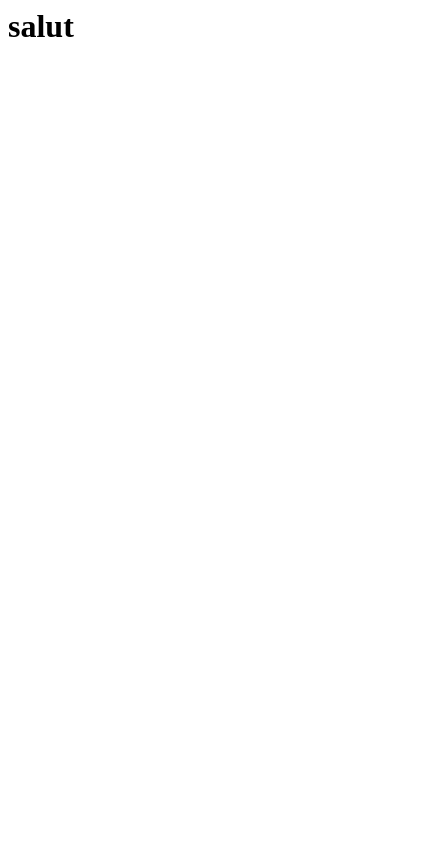
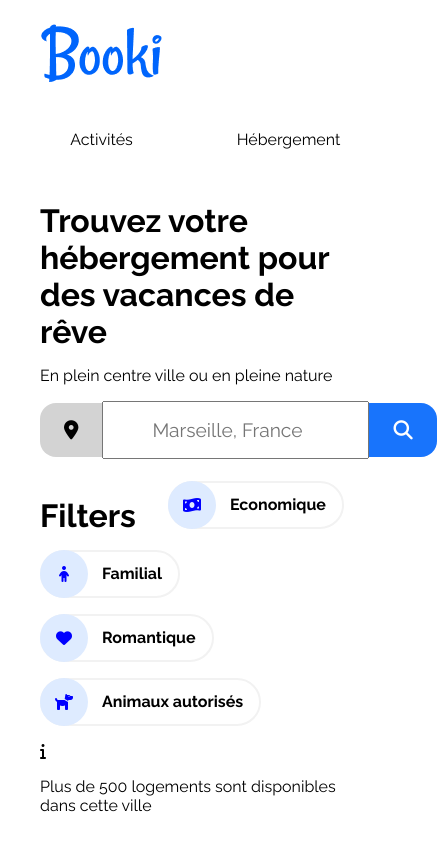
Before and after one commit to Jackyev4/Booki_P2, a plain HTML site: page index.html in a window 390 px wide. Shown: the whole page, 437 px wide, since content can reach past the window. Drawn offline with Linux system fonts and the light colour scheme.

Commit message:
ajout du search

```diff
--- a/index.html
+++ b/index.html
@@ -1 +1,73 @@
-<h1>salut</h1>
+<!DOCTYPE html>
+<html lang="en">
+<head>
+    <meta charset="UTF-8">
+    <meta http-equiv="X-UA-Compatible"
+     content="IE=edge">
+    <meta name="viewport" content="width=device-width,
+    initial-scale=1.0">
+    <title>Booki</title>
+    <script src="https://kit.fontawesome.com/91956c75eb.js" crossorigin="anonymous"></script>
+    <link rel="stylesheet" href="style.css">
+</head>
+<body>
+  <!--NAVBAR-->
+ <header>
+     <nav>
+         <img id= "logo" src="./Booki.png"
+         alt="Booki Logo">
+         <div class="sub-nav">
+         <a href="">Activités</a>
+         <a href="">Hébergement</a>
+        </div>
+      </nav>
+   </header>
+    <main class="wrapper">
+      <!--SEARCH-->
+      <h1>Trouvez votre hébergement pour des vacances de rêve</h1>
+      <p>En plein centre ville ou en pleine nature</p>
+
+    <!--SEARCH FORM-->
+    <div class="search-form">
+      <i><i class="fa-solid fa-location-dot"></i></i>
+      <input type="text" placeholder="Marseille, France">
+      <button>
+        <span class="search-text">Rechercher</span>
+      <i class="fas fa-search"></i>
+      </button>
+    </div>
+
+    <!--FILTERS-->
+<div class="filter-list">
+  <h1>Filters</h1>
+  <div class="filter">
+    <i class=" fas fa-money-bill-wave"></i>
+
+    <span>Economique</span>
+</div>
+<div class="filter">
+  <i class=" fas fa-child"></i>
+
+  <span>Familial</span>
+</div>
+<div class="filter">
+  <i class=" fas fa-heart"></i>
+
+  <span>Romantique</span>
+</div>
+<div class="filter">
+  <i class=" fas fa-dog"></i>
+
+  <span>Animaux autorisés</span>
+</div>
+
+<!--RESULTS MESSAGES-->
+<div class="results-message">
+  <i class="fas fa-info"></i>
+  <p>Plus de 500 logements sont disponibles dans cette
+    ville</p>
+</div>
+    </main>
+ </body>
+
+</html>
--- a/style.css
+++ b/style.css
@@ -1,5 +1,15 @@
 @import url('https://fonts.googleapis.com/css2?family=Raleway:wght@300;400;500;600;700;800;900&display=swap');
 
+:root{
+--blue:#0065fc;
+--darkgrey:#d9d9d9;
+--lightgrey: #f2f2f2;
+--lightblue: #deebff;
+--lighterblue: #f3f8ff;
+
+
+
+}
 
 * {
   box-sizing: border-box;
@@ -19,7 +29,7 @@ nav {
 
 nav a {
     padding: 2rem;
-    border: 1px solid red;
+
 }
 
 
@@ -59,5 +69,133 @@ padding: 0 2rem;
 }
 .sub-nav a:hover {
     border-bottom: 3px solid var(--blue);
-    border-top-color: transparent;
+    border-top: 3px solid transparent;
+    color: var(--blue)
 }
+/* BODY */
+.wrapper {
+    padding: 0 2rem;
+}
+
+.wrapper h1,
+.wrapper p {
+    margin-bottom: 1rem;
+}
+
+/* SEARCH-FORM*/
+.search-form {
+    display:flex;
+    align-items: center;
+    font-size: 1.2rem;
+}
+.search-form > * {
+    padding: 1rem 1.5rem;
+    font-size: 1.2rem;
+    margin-bottom: 1rem;
+}
+
+
+.search-form input::placeholder {
+    padding: 1rem 1.5rem;
+}
+
+.search-form i {
+    background-color: lightgrey ;
+    border-radius: 1rem 0 0 1rem;
+
+}
+
+.search-form input {
+    flex-basis: 16rem;
+    border: 1px solid lightgrey
+    overflow: auto;
+}
+
+
+.search-form button {
+    background-color:#0065fc;
+    color: white;
+    font-weight: bold;
+    border-radius:0 1rem 1rem 0 ;
+    border : none;
+    cursor: pointer;
+    opacity: 0.9;
+    transition: transform 200ms;
+}
+
+.search-form button:hover{
+    opacity: 1;
+    transform: scale(1.03)
+}
+
+@media (max-width: 800px) {
+ .search-form .search-text {
+     display: none;
+ }
+
+ .fas.fa-search{
+     display: inline;
+     background-color:  inherit;
+ }
+
+
+/*FILTERS*/
+.filter-list{
+    display:flex;
+    align-items: center;
+    gap: 1rem 2rem;
+    flex-wrap: wrap;
+    margin-bottom: 1rem;
+}
+
+.filter-list h1 {
+    margin-bottom: 0;
+}
+
+.filter {
+    border: 2px solid var(--lightgrey);
+    border-radius: 2rem;
+    display: flex;
+    align-items: center;
+    transition: all 100ms;
+}
+.filter .fas{
+color:blue;
+background-color: var(--lightblue);
+border-radius: 50%;
+margin: -2px;
+width: 3rem;
+height: 3rem;
+display: flex;
+align-items: center;
+justify-content: center;
+
+}
+.filter span {
+  font-weight: bold;
+  padding: 0 1rem;
+}
+
+.filter:hover {
+background-color: var(--lightblue);
+transform: scale(1.02);
+
+}
+
+/* RESULTS MESSAGE */
+.result.message {
+display: flex;
+align-items: center;
+gap: 1rem;
+}
+
+.results.message .fas {
+   color: var(--blue);
+   width: 2rem;
+   height: 2rem;
+   border: 1px solid var(--darkgrey);
+   border-radius: 50%;
+   display: flex;
+   align-items: center;
+   justify-content: center;
+}
```
Also changed, not shown: index.html.html (deleted, +0 -25 lines), Capture d’écran 2022-02-25 151431.png, Découpage maquelle.png (deleted).
